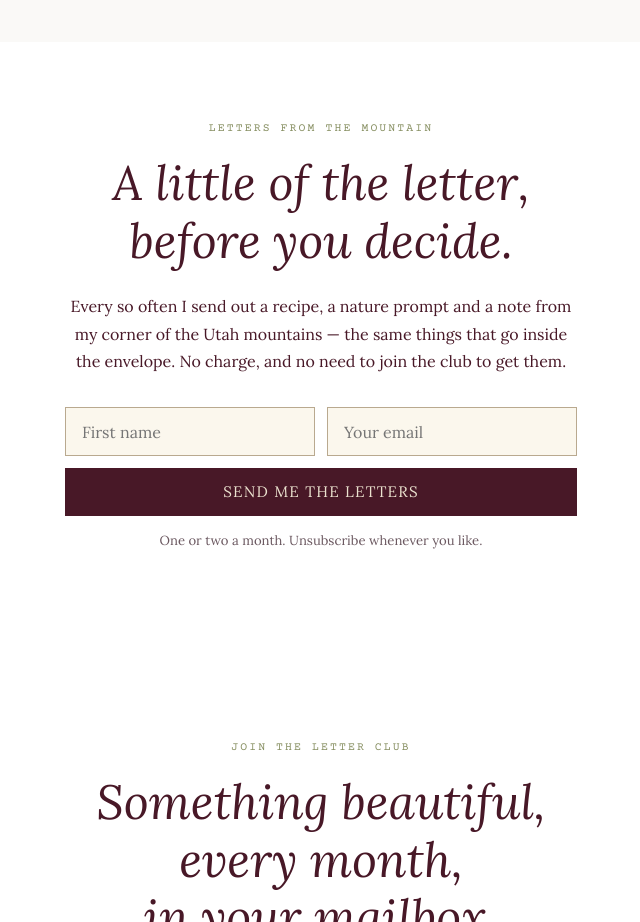
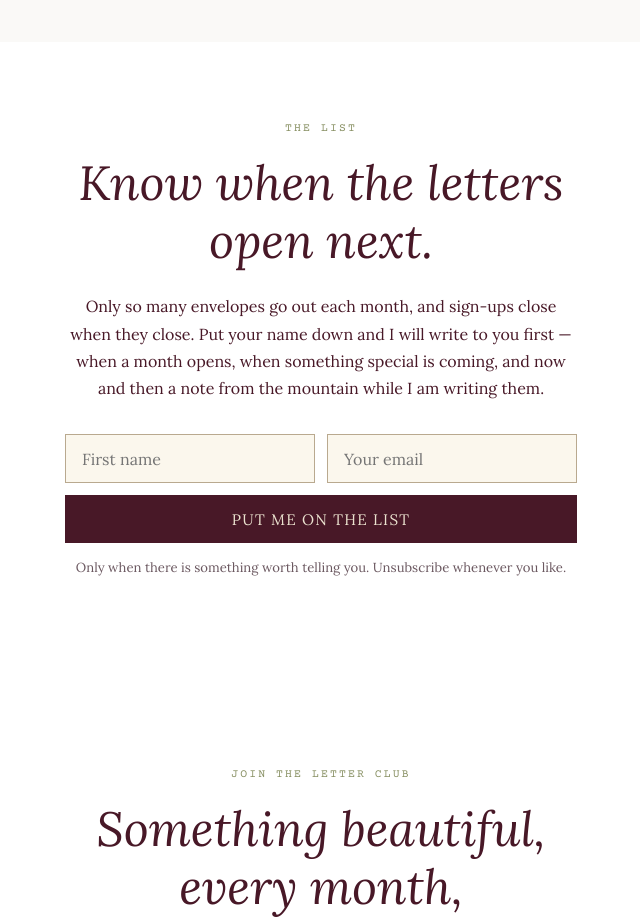
Before and after one commit to slateandsignal/moss-and-mail, a plain HTML site: page index.html in a window 1280 px wide. Shown: the part 7400-8322 px from the top of the page, without its empty margins (319-959 px from the left). Drawn offline with nearby package versions, Linux system fonts and the light colour scheme; a web font is replaced by a local one.

Commit message:
Rewrite the list copy so it gives nothing from the envelope away
The previous wording offered a recipe and a nature prompt by email, which
are paid contents of the letter. The offer is now first access: knowing
when a month opens and when something special is coming, plus occasional
notes from the writing of them. Nothing that subscribers pay for.

Co-Authored-By: Claude Opus 5 <noreply@anthropic.com>

```diff
--- a/index.html
+++ b/index.html
@@ -1574,10 +1574,10 @@ footer {
 <!-- ━━━━━━━━━━━━━━━━━━━━━━━━━━━━ JOIN THE LIST ━━━━━━━━━━━━━━━━━━━━━━━━━━━━ -->
 <section class="joinlist" id="letters">
   <div class="prose">
-    <span class="eyebrow reveal">Letters from the mountain</span>
-    <h2 class="section-title reveal reveal-delay-1">A little of the letter,<br>before you decide.</h2>
+    <span class="eyebrow reveal">The list</span>
+    <h2 class="section-title reveal reveal-delay-1">Know when the letters<br>open next.</h2>
     <p class="jl-lede reveal reveal-delay-2">
-      Every so often I send out a recipe, a nature prompt and a note from my corner of the Utah mountains &mdash; the same things that go inside the envelope. No charge, and no need to join the club to get them.
+      Only so many envelopes go out each month, and sign-ups close when they close. Put your name down and I will write to you first &mdash; when a month opens, when something special is coming, and now and then a note from the mountain while I am writing them.
     </p>
 
     <form class="jl-form reveal reveal-delay-3"
@@ -1593,8 +1593,8 @@ footer {
       <div aria-hidden="true" style="position:absolute;left:-5000px;">
         <input type="text" name="b_0ced347425816f6636ddecf11_ab002c9324" tabindex="-1" value="">
       </div>
-      <button type="submit" name="subscribe" onclick="if(window.gtag){gtag('event','sign_up',{method:'letters_list'});}">Send me the letters</button>
-      <p class="jl-note">One or two a month. Unsubscribe whenever you like.</p>
+      <button type="submit" name="subscribe" onclick="if(window.gtag){gtag('event','sign_up',{method:'letters_list'});}">Put me on the list</button>
+      <p class="jl-note">Only when there is something worth telling you. Unsubscribe whenever you like.</p>
     </form>
   </div>
 </section>
```
